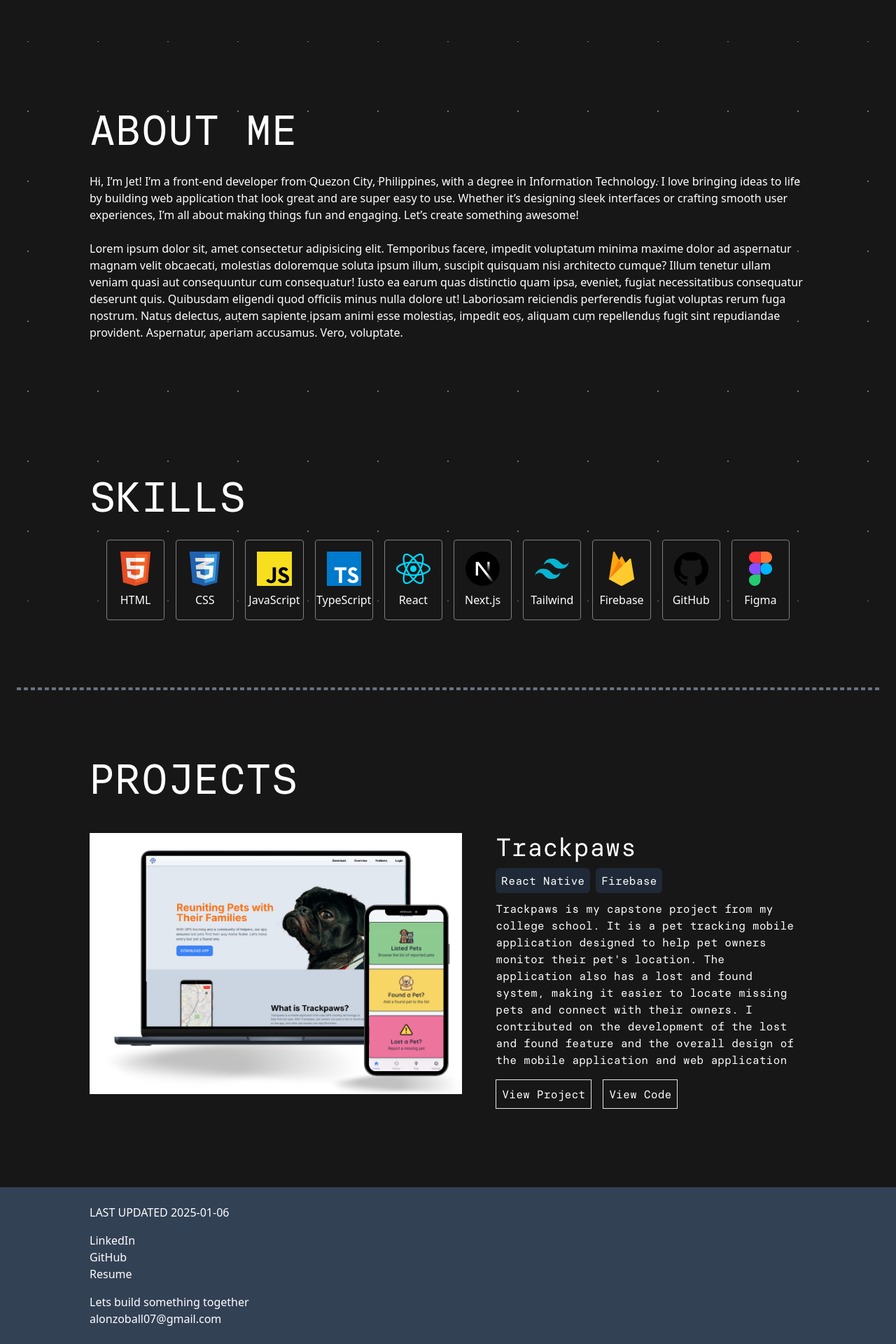
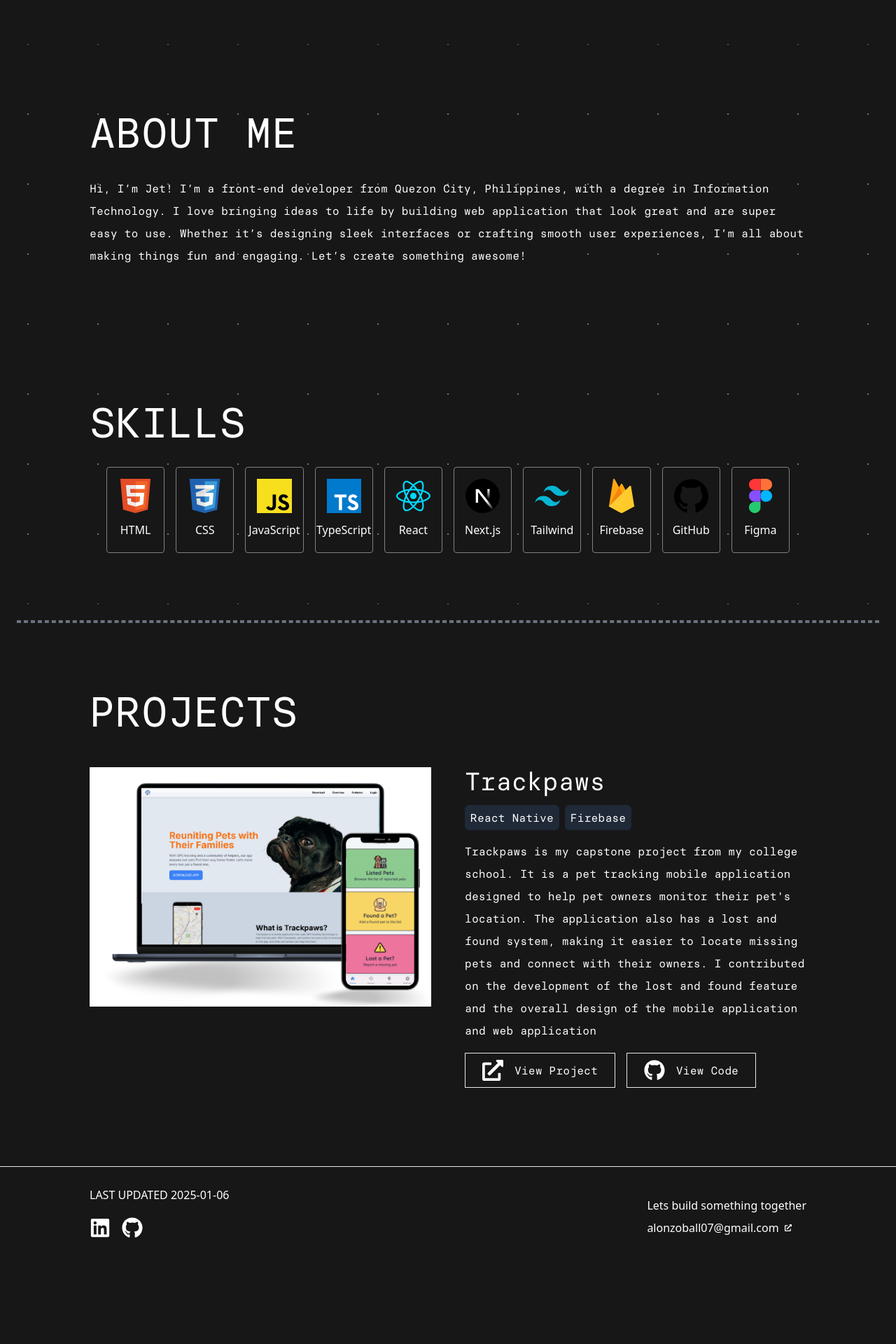
Before and after one commit to jetdev34/portfolio-v2-next, a Next.js app: page / in a window 1280 px wide. Shown: the part 786-2706 px from the top of the page at 70% size. After the commit the page ends 2595 px from the top, so only its background shows below. Built offline with nearby package versions, Linux system fonts and the light colour scheme.

Commit message:
added links

```diff
--- a/app/(main)/About.tsx
+++ b/app/(main)/About.tsx
@@ -13,7 +13,7 @@ function About() {
         <div className="container">
           <SubHeader text="About Me" />
 
-          <FadeUpAnimation duration={0.8}>
+          <FadeUpAnimation className="font-silk" duration={0.8}>
             <p>
               Hi, I’m Jet! I’m a front-end developer from Quezon City,
               Philippines, with a degree in Information Technology. I love
@@ -21,21 +21,6 @@ function About() {
               and are super easy to use. Whether it’s designing sleek interfaces
               or crafting smooth user experiences, I’m all about making things
               fun and engaging. Let’s create something awesome!
-            </p>
-            <br />
-            <p>
-              Lorem ipsum dolor sit, amet consectetur adipisicing elit.
-              Temporibus facere, impedit voluptatum minima maxime dolor ad
-              aspernatur magnam velit obcaecati, molestias doloremque soluta
-              ipsum illum, suscipit quisquam nisi architecto cumque? Illum
-              tenetur ullam veniam quasi aut consequuntur cum consequatur! Iusto
-              ea earum quas distinctio quam ipsa, eveniet, fugiat necessitatibus
-              consequatur deserunt quis. Quibusdam eligendi quod officiis minus
-              nulla dolore ut! Laboriosam reiciendis perferendis fugiat voluptas
-              rerum fuga nostrum. Natus delectus, autem sapiente ipsam animi
-              esse molestias, impedit eos, aliquam cum repellendus fugit sint
-              repudiandae provident. Aspernatur, aperiam accusamus. Vero,
-              voluptate.
             </p>
           </FadeUpAnimation>
         </div>
--- a/app/(main)/Footer.tsx
+++ b/app/(main)/Footer.tsx
@@ -1,19 +1,48 @@
+import Link from "next/link";
 import React from "react";
+import { FaExternalLinkAlt, FaGithub } from "react-icons/fa";
+import { FaLinkedin } from "react-icons/fa";
+
 function Footer() {
   return (
-    <footer className="py-6 bg-slate-700" id="contact">
-      <div className="container">
-        <span className="uppercase">Last updated 2025-01-06</span>
+    <footer className="py-6 border-t" id="contact">
+      <div className="container flex flex-col md:flex-row md:justify-between md:items-center">
+        <div>
+          <span className="uppercase">Last updated 2025-01-06</span>
 
-        <ul className="my-4 p-0">
-          <li className="link">LinkedIn</li>
-          <li className="link">GitHub</li>
-          <li className="link">Resume</li>
-        </ul>
+          <ul className="my-4 p-0 flex gap-4">
+            <li className="link ">
+              <Link
+                target="_blank"
+                href="https://www.linkedin.com/in/jethro-alonzo/"
+              >
+                <FaLinkedin size={30} />
+              </Link>
+            </li>
+            <li>
+              <Link
+                target="_blank"
+                href="https://github.com/jetdev34"
+                rel="noopener noreferrer"
+              >
+                <FaGithub size={30} />
+              </Link>
+            </li>
+          </ul>
+        </div>
 
         <div className="flex flex-col">
           <span>Lets build something together</span>
-          <span>alonzoball07@gmail.com</span>
+          <Link
+            target="_blank"
+            className="link"
+            href="mailto:alonzoball07@gmail.com"
+          >
+            <div className="flex gap-2 items-center">
+              <span>alonzoball07@gmail.com</span>
+              <FaExternalLinkAlt size={10} />
+            </div>
+          </Link>
         </div>
       </div>
     </footer>
--- a/app/(main)/Hero.tsx
+++ b/app/(main)/Hero.tsx
@@ -1,11 +1,9 @@
 import React from "react";
 import Particles from "../../components/Particles/Particles";
-// import PolkaBackground from "../../components/Polka/PolkaBackground";
 import PolkaBackground from "@/components/Polka/PolkaBackground";
 import FadeUpAnimation from "../../components/Animation/FadeUpAnimation";
 import FadeAnimation from "../../components/Animation/FadeAnimation";
 import Button from "@/components/Button";
-
 function Hero() {
   return (
     <div className="relative w-full h-screen">
@@ -18,18 +16,23 @@ function Hero() {
         <div className="absolute inset-0 flex flex-col py-12 justify-center items-center z-10">
           {/* <Animation /> */}
           <FadeUpAnimation delay={0}>
-            <h1 className="text-white font-bold text-4xl md:text-8xl font-silk text-center">
+            <h1 className="text-white font-bold text-5xl md:text-8xl font-silk text-center">
               Jethro Alonzo
             </h1>
           </FadeUpAnimation>
 
           <FadeAnimation delay={1.4}>
-            <span className="font-silk">Front-end Developer</span>
+            <span className="text-xl  font-silk">Front-end Developer</span>
           </FadeAnimation>
 
-          <div className="space-x-12 mt-8">
-            <Button text="Download CV" />
-            <Button text="Check my Projects " />
+          <div className="flex gap-4 mt-8">
+            <Button
+              rel="noopener noreferrer"
+              target="_blank"
+              href="/Alonzo_Jethro_Resume.pdf"
+              text="Download CV"
+            />
+            <Button href="#projects" text="Check my Projects" />
           </div>
         </div>
       </div>
--- a/app/(main)/Projects.tsx
+++ b/app/(main)/Projects.tsx
@@ -2,25 +2,32 @@ import SubHeader from "@/components/SubHeader";
 import React from "react";
 import { PROJECTS } from "@/lib/data";
 import ProjectCard from "@/components/ProjectCard";
+import FadeUpAnimation from "@/components/Animation/FadeUpAnimation";
+
 function Projects() {
   return (
     <>
-      <div className=" border-2 border-dashed border-gray-500 mx-6"></div>
+      <div className="border-2 border-dashed border-gray-500 mx-6"></div>
       <section className="spacing" id="projects">
         <div className="container">
           <SubHeader text="Projects" />
 
-          <div className="space-y-6">
-            {PROJECTS.map((project) => (
+          {PROJECTS.map((project, i) => (
+            <FadeUpAnimation
+              key={project.title}
+              className="space-y-6"
+              duration={0.5}
+            >
               <ProjectCard
-                key={project.title}
                 title={project.title}
                 description={project.description}
-                // image_url={project.image_url}
+                flip={i % 2 === 0 ? "flex-row" : "flex-row-reverse"}
                 stacks={project.stack}
+                demo_link={project.demo_link}
+                code_link={project.code_link}
               />
-            ))}
-          </div>
+            </FadeUpAnimation>
+          ))}
         </div>
       </section>
     </>
--- a/app/(main)/Skills.tsx
+++ b/app/(main)/Skills.tsx
@@ -11,7 +11,7 @@ function Skills() {
       <div className="container">
         <SubHeader text="Skills" />
 
-        <FadeUpAnimation className="grid" duration={0.8}>
+        <FadeUpAnimation className="grid" duration={0.5}>
           {SKILLS.map((skill) => (
             <Box
               key={skill.name}
--- a/app/globals.css
+++ b/app/globals.css
@@ -19,6 +19,8 @@ html {
 }
 
 body {
+  line-height: 2;
+  /* letter-spacing: 1.5; */
   color: var(--foreground);
   background: var(--background);
   /* font-family: Arial, Helvetica, sans-serif; */
--- a/components/Button.tsx
+++ b/components/Button.tsx
@@ -1,11 +1,29 @@
+import Link from "next/link";
 import React from "react";
+import { FaGithub } from "react-icons/fa";
+import { FaExternalLinkAlt } from "react-icons/fa";
 
 interface Props {
   text: string;
+  href: string;
+  icon?: "link" | "github" | "default";
+  target?: string;
+  rel?: string;
 }
 
-function Button({ text }: Props) {
-  return <button className="border p-2 font-silk">{text}</button>;
+function Button({ text, icon = "default", href, target, rel }: Props) {
+  return (
+    <Link
+      href={href}
+      target={target}
+      className="border py-2 px-6 font-silk flex items-center gap-4"
+      rel={rel}
+    >
+      {icon === "link" && <FaExternalLinkAlt size={30} />}
+      {icon === "github" && <FaGithub size={30} />}
+      {text}
+    </Link>
+  );
 }
 
 export default Button;
--- a/components/ProjectCard.tsx
+++ b/components/ProjectCard.tsx
@@ -7,16 +7,29 @@ interface Props {
   title: string;
   stacks: string[];
   description: string;
+  flip: string;
+  demo_link: string;
+  code_link: string;
 }
-// image_url: string;
-// image_url
-function ProjectCard({ title, stacks, description }: Props) {
+
+function ProjectCard({
+  title,
+  stacks,
+  description,
+  flip,
+  demo_link,
+  code_link,
+}: Props) {
+  const flexClasses = `flex flex-col md:flex-row ${
+    flip === "flex-row-reverse" ? "md:flex-row-reverse" : ""
+  }`;
+
   return (
-    <div className="flex justify-between py-4 gap-12">
-      <div className="w-[54%]">
-        <Image src="/trackpaws.png" alt={title} width={600} height={50} />
+    <div className={`${flexClasses} py-4 gap-12`}>
+      <div className="w-[100%] lg:w-[49%]">
+        <Image src="/trackpaws.png" alt={title} width={600} height={200} />
       </div>
-      <div className="w-[45%] font-silk space-y-4">
+      <div className="w-[100%] lg:w-[49%] flex flex-col gap-4 font-silk">
         <h2 className="text-4xl">{title}</h2>
         <ul className="flex gap-2">
           {stacks.map((stack) => (
@@ -28,8 +41,20 @@ function ProjectCard({ title, stacks, description }: Props) {
         <p>{description}</p>
 
         <div className="flex gap-4">
-          <Button text="View Project" />
-          <Button text="View Code" />
+          <Button
+            rel="noopener noreferrer"
+            target="_blank"
+            text="View Project"
+            icon="link"
+            href={demo_link}
+          />
+          <Button
+            rel="noopener noreferrer"
+            target="_blank"
+            text="View Code"
+            icon="github"
+            href={code_link}
+          />
         </div>
       </div>
     </div>
--- a/components/SubHeader.tsx
+++ b/components/SubHeader.tsx
@@ -29,13 +29,13 @@ function SubHeader({ text }: HighlightProps) {
       initial="hidden"
       whileInView="visible"
       viewport={{ once: true, amount: 1 }}
-      className="mb-8"
+      className="mb-8 "
     >
       {letters.map((letter, index) => (
         <motion.span
           key={index}
           variants={child}
-          className="font-silk text-2xl uppercase relative md:text-6xl"
+          className="font-silk text-5xl uppercase relative md:text-6xl"
         >
           {letter === " " ? "\u00A0" : letter}
         </motion.span>
--- a/lib/data.ts
+++ b/lib/data.ts
@@ -48,13 +48,17 @@ export const PROJECTS = [
     description:
       "Trackpaws is my capstone project from my college school. It is a pet tracking mobile application designed to help pet owners monitor their pet's location. The application also has a lost and found system, making it easier to locate missing pets and connect with their owners. I contributed on the development of the lost and found feature and the overall design of the mobile application and web application ",
     // image_url: "/trackpaws.png",
+    demo_link: "https://trackpaws-96bu.vercel.app/",
+    code_link: "https://github.com/BJChickky12/TrackPaws-main",
   },
   // {
-  //   title: "Oishiishi",
+  //   title: "Sushi E-commerce",
   //   stack: ["Nextjs", "Supabase"],
   //   description:
   //     "A E-commerce website that allowed the user to order sushi online",
   //   // image_url: "./html-icon.svg",
+  //   demo_link: "https://trackpaws-96bu.vercel.app/",
+  //   code_link: "https://github.com/BJChickky12/TrackPaws-main",
   // },
   // {
   //   title: "Hoop Safe",
@@ -62,5 +66,7 @@ export const PROJECTS = [
   //   description:
   //     "A web application that allows the user to track their favorite NBA team and prevents showing spoilers ",
   //   // image_url: "./html-icon.svg",
+  //   demo_link: "https://trackpaws-96bu.vercel.app/",
+  //   code_link: "https://github.com/BJChickky12/TrackPaws-main",
   // },
 ];
--- a/package.json
+++ b/package.json
@@ -12,7 +12,8 @@
     "motion": "^11.15.0",
     "next": "15.1.3",
     "react": "^19.0.0",
-    "react-dom": "^19.0.0"
+    "react-dom": "^19.0.0",
+    "react-icons": "^5.4.0"
   },
   "devDependencies": {
     "@eslint/eslintrc": "^3",
```
Also changed, not shown: 2 other files (tests, documents, lock files or other folders).
